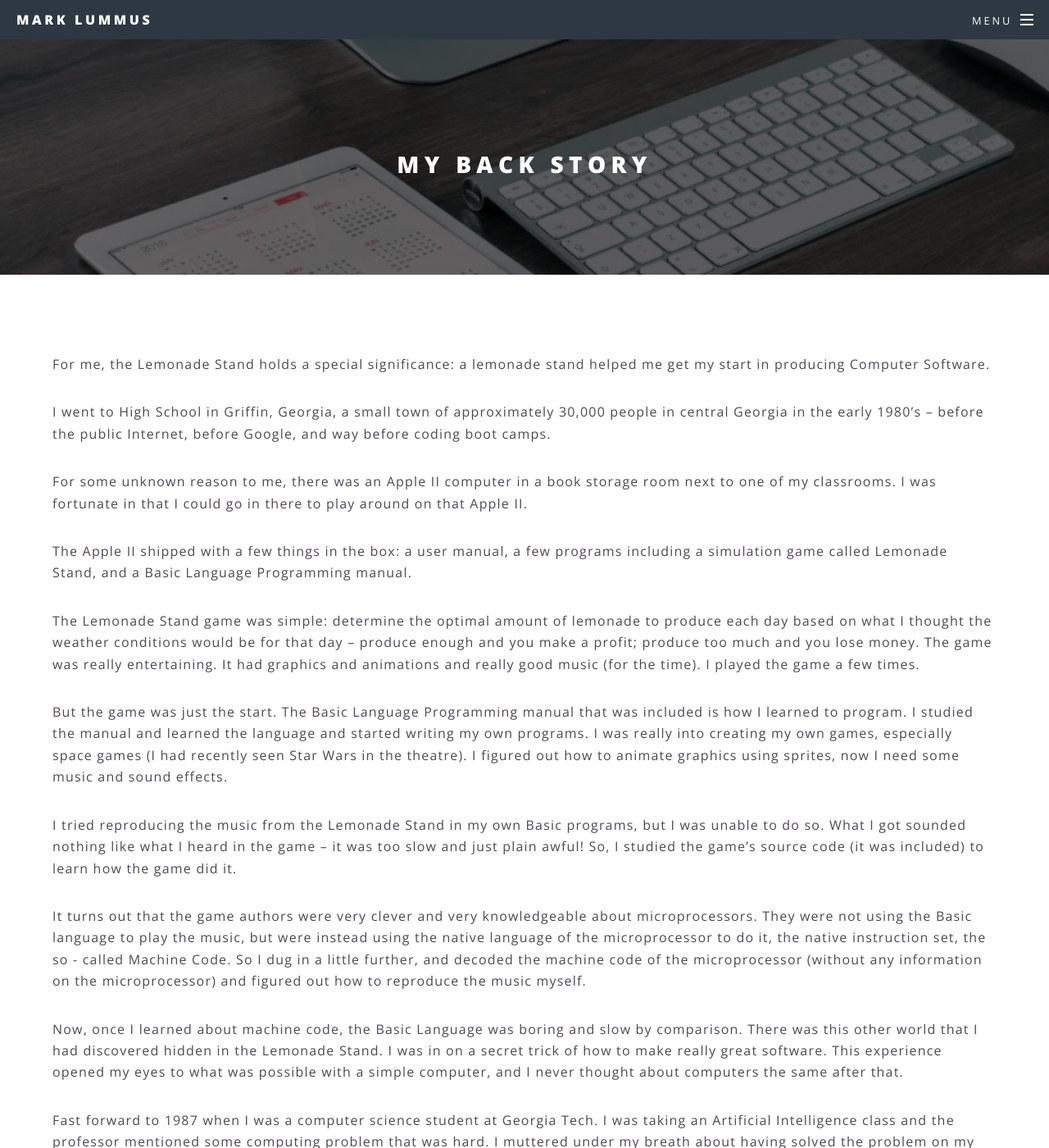
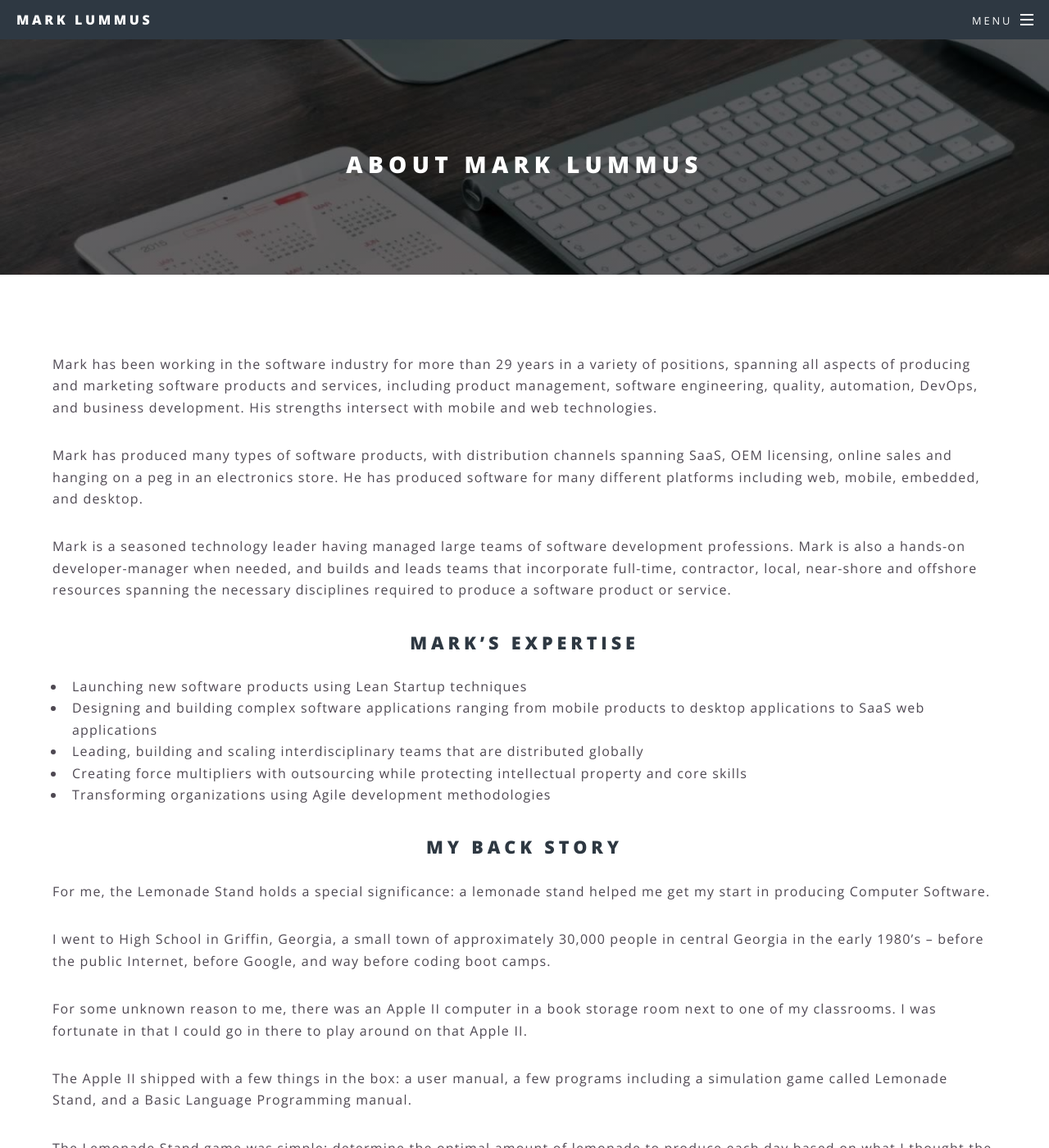
Before and after one commit to jabbermarky/jabbermarky.github.io, a Jekyll site: the page built from about.md, in a window 1280 px wide and 1400 px high. Shown: the whole window at 82% size. Built offline with Jekyll 4.4.1, drawn with Linux system fonts in a browser that asks for light colours; some of the changed text lies outside the part shown.

Commit message:
updated and enabled about me page

```diff
--- a/_layouts/page.html
+++ b/_layouts/page.html
@@ -15,5 +15,18 @@ layout: default
       {{ content }}
     </div>
   </section>
+  <!-- CTA -->
+  <section id="cta" class="wrapper">
+      <div class="inner">
+          <header>
+              <h2>Let's Talk</h2>
+              <p>Have a project in mind? Got a question about outsourcing? Let's talk. Schedule a free 30 minute consultation call with me.</p>
+          </header>
+          <ul class="actions vertical">
+              <li><a href="calendly.html" class="button xfit special">Schedule a Call</a></li>
+              <li><a href="contact.html" class="button xfit">Send a Message</a></li>
+          </ul>
+      </div>
+  </section>
 
 </article>
--- a/about.md
+++ b/about.md
@@ -1,9 +1,27 @@
 ---
 layout: page
-title: My Back Story
+title: About Mark Lummus
 permalink: /about/
-xmenu: About Me
+menu: About
 ---
+
+Mark has been working in the software industry for more than 29 years in a variety of positions, spanning all aspects of producing and marketing software products and services, including product management, software engineering, quality, automation, DevOps, and business development. His strengths intersect with mobile and web technologies.
+
+Mark has produced many types of software products, with distribution channels spanning SaaS, OEM licensing, online sales and hanging on a peg in an electronics store. He has produced software for many different platforms including web, mobile, embedded, and desktop.
+
+Mark is a seasoned technology leader having managed large teams of software development professions. Mark is also a hands-on developer-manager when needed, and builds and leads teams that incorporate full-time, contractor, local, near-shore and offshore resources spanning the necessary disciplines required to produce a software product or service.
+
+{:.align-center}
+## Mark’s Expertise
+
+*  Launching new software products using Lean Startup techniques
+*  Designing and building complex software applications ranging from mobile products to desktop applications to SaaS web applications
+*  Leading, building and scaling interdisciplinary teams that are distributed globally
+*  Creating force multipliers with outsourcing while protecting intellectual property and core skills
+*  Transforming organizations using Agile development methodologies
+
+{:.align-center}
+## My Back Story
 
 For me, the Lemonade Stand holds a special significance: a lemonade stand helped me get my start in producing Computer Software.
 
```
